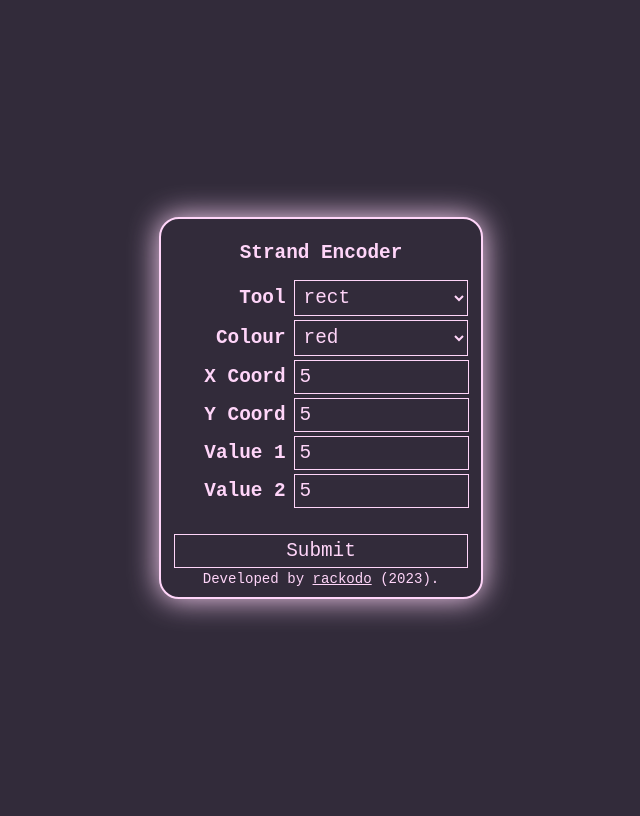
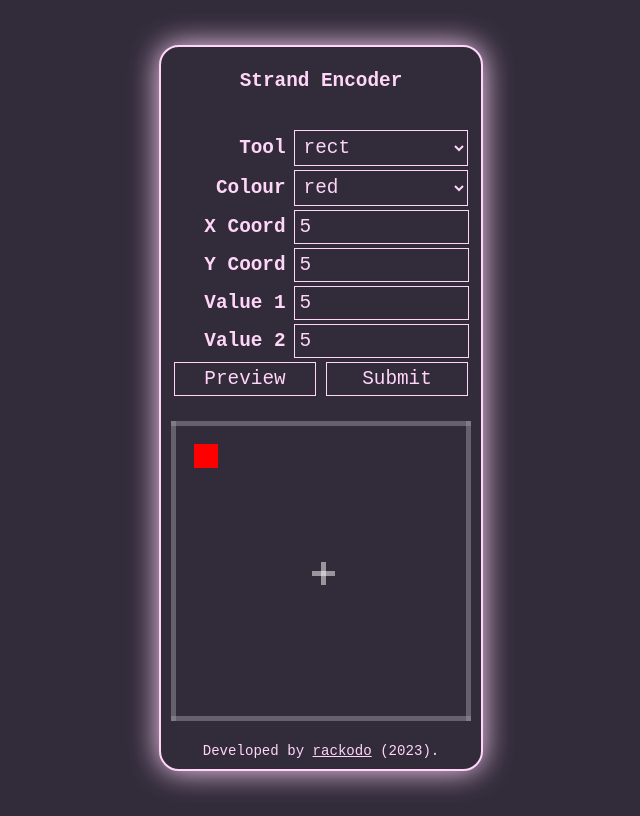
Before and after one commit to rackodo/strand-encoder, a plain HTML site: page index.html in a window 1280 px wide. Both pictures are taken after typing "5", "5", "5", "5" into the empty fields and a click on the button "Submit". Shown: the whole page, without its empty margins (327-967 px from the left). Drawn offline with Linux system fonts and the light colour scheme.

Commit message:
visual preview of stamp

```diff
--- a/in.css
+++ b/in.css
@@ -55,3 +55,32 @@ button {
 h1 {
 	text-align: center;
 }
+
+#canvas {
+	/* background-color: red; */
+	display: flex;
+	flex-wrap: wrap;
+	aspect-ratio: 1/1;
+	width: 100%;
+	image-rendering: pixelated;
+	image-rendering: crisp-edges;
+}
+
+.buttongroup {
+	padding: 0;
+	margin: 0;
+	gap: 10px;
+	display: flex;
+}
+
+button {
+	display: block;
+	cursor: pointer;
+	flex: 50%;
+}
+
+button:hover {
+	font-weight: bold;
+	background-color: rgb(255, 213, 249);
+	color:rgb(50, 43, 58);
+}
--- a/in.js
+++ b/in.js
@@ -1,5 +1,10 @@
-let tool, colour, valueX, valueY, value1, value2;
-let str = "";
+let tool, colour;
+
+let stampW = 64;
+let stampH = 64;
+
+const canvas = document.getElementById("canvas");
+const ctx = canvas.getContext('2d');
 
 const coordMap = {
     0: 'A',
@@ -67,7 +72,7 @@ const coordMap = {
     62: '+',
     63: '/',
     64: '$'
-};
+}
 
 const commandMap = {
     'rect': 0, // Rectangle
@@ -86,24 +91,112 @@ const colourMap = {
 	'black': 7
 }
 
-function strand() {
-	tool = document.forms["stamp"]["tool"].value;
-	colour = document.forms["stamp"]["colour"].value;
+function strand(shouldReport) {
+	ctx.clearRect(0,0,64,64);
+	init()
 
-	valueX = document.forms["stamp"]["valX"].value;
-	valueY = document.forms["stamp"]["valY"].value;
-	value1 = document.forms["stamp"]["val1"].value;
-	value2 = document.forms["stamp"]["val2"].value;
+	tool = pullData().tool;
+	colour = pullData().colour;
 
-	str += commandMap[tool];
-	str += colourMap[colour];
+	let valX = pullData().valueX;
+	let valY = pullData().valueY;
+	let val1 = pullData().valueA;
+	let val2 = pullData().valueB;
 
-	str += coordMap[valueX];
-	str += coordMap[valueY];
-	str += coordMap[value1];
-	str += coordMap[value2];
+	switch (tool) {
+		case "line": drawLine(valX, valY, val1, val2, colour); break;
+		case "rect": drawRect(valX, valY, val1, val2, colour); break;
+		case "oval": drawOval(valX, valY, val1, val2, colour)
+	}
 
-	alert(str)
-	str = "";
+	if (shouldReport) {
+		let str = "";
+
+		str += commandMap[tool];
+		str += colourMap[colour];
+
+		str += coordMap[valX];
+		str += coordMap[valY];
+		str += coordMap[val1];
+		str += coordMap[val2];
+
+		alert(str)
+		str = "";
+	}
+
 	return false;
 }
+
+function pullData() {
+	return {
+		tool: document.forms["stamp"]["tool"].value,
+		colour: document.forms["stamp"]["colour"].value,
+		valueX: document.forms["stamp"]["valX"].value,
+		valueY: document.forms["stamp"]["valY"].value,
+		valueA: document.forms["stamp"]["val1"].value,
+		valueB: document.forms["stamp"]["val2"].value
+	};
+}
+
+function onload() {
+	init()
+}
+
+function init() {
+	canvas.width = 64;
+	canvas.height = 64;
+
+	ctx.imageSmoothingEnabled = false;
+
+	drawBounds()
+}
+
+function drawBounds() {
+	ctx.lineWidth = 1;
+	ctx.strokeStyle = `rgba(255, 255, 255, 0.5`;
+
+	ctx.beginPath();
+	ctx.moveTo(30, 32.5);
+	ctx.lineTo(35, 32.5);
+	ctx.stroke();
+
+	ctx.beginPath();
+	ctx.moveTo(32.5, 30);
+	ctx.lineTo(32.5, 35);
+	ctx.stroke();
+
+	ctx.strokeRect(0, 0, 64, 64);
+}
+
+function drawLine(x, y, a, b, colour) {
+	ctx.strokeStyle = colour;
+	ctx.lineWidth = .1;
+	ctx.beginPath();
+	ctx.moveTo(x, y);
+	ctx.lineTo(a, b);
+	ctx.stroke();
+	ctx.moveTo(x, y);
+	ctx.lineTo(a, b);
+	ctx.stroke();
+	ctx.moveTo(x, y);
+	ctx.lineTo(a, b);
+	ctx.stroke();
+}
+
+function drawRect(x, y, a, b, colour) {
+	ctx.fillStyle = colour;
+	ctx.lineWidth = 0;
+	ctx.fillRect(x, y, a, b);
+}
+
+function drawOval(x, y, a, b, colour) {
+	ctx.fillStyle = colour;
+	ctx.lineWidth = .1;
+	ctx.beginPath()
+	ctx.ellipse(x, y, a, b, 2 * Math.PI, 0, 2 * Math.PI);
+	ctx.fill();
+	ctx.ellipse(x, y, a, b, 2 * Math.PI, 0, 2 * Math.PI);
+	ctx.fill();
+	ctx.ellipse(x, y, a, b, 2 * Math.PI, 0, 2 * Math.PI);
+	ctx.fill();
+}
--- a/index.html
+++ b/index.html
@@ -23,11 +23,10 @@
 
 		<!-- Meta Tags Generated with https://metatags.io -->
 		<link rel="stylesheet" href="in.css">
-		<script src="in.js"></script>
 	</head>
-	<body>
-		<form name="stamp" onsubmit="return strand()">
-			<div class="wrapper">
+	<body onload="onload()">
+		<div class="wrapper">
+			<form name="stamp" onsubmit="return strand(true)">
 				<h1>Strand Encoder</h1>
 				<table>
 
@@ -80,15 +79,22 @@
 
 				<tr>
 					<td colspan="2">
-						<br>
-						<button type="submit">Submit</button>
+						<div class="buttongroup">
+							<button type="button" onclick="strand(false)">Preview</button>
+							<button type="submit">Submit</button>
+						</div>
 					</td>
+					<br>
 				</tr>
 
 				</table>
-				<footer
-				style="font-size: 0.8rem; text-align: center;">Developed by <a style="font-size: inherit" href="https://github.com/rackodo" target="_blank">rackodo</a> (2023).</footer>
-			</div>
-		</form>
+			</form>
+			<br/>
+			<canvas id="canvas"></canvas>
+			<br/>
+			<footer
+			style="font-size: 0.8rem; text-align: center;">Developed by <a style="font-size: inherit" href="https://github.com/rackodo" target="_blank">rackodo</a> (2023).</footer>
+		</div>
+		<script src="in.js"></script>
 	</body>
 </html>
```
